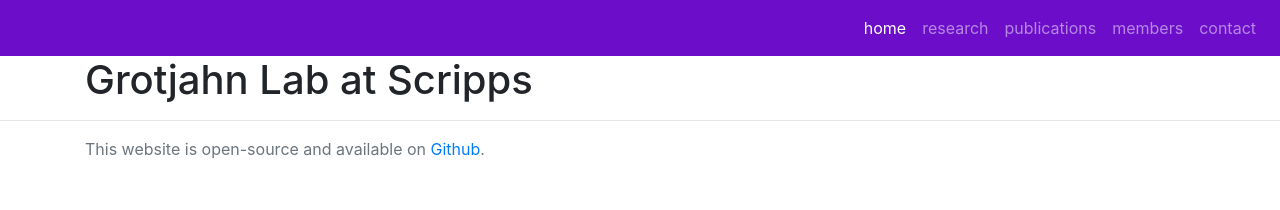
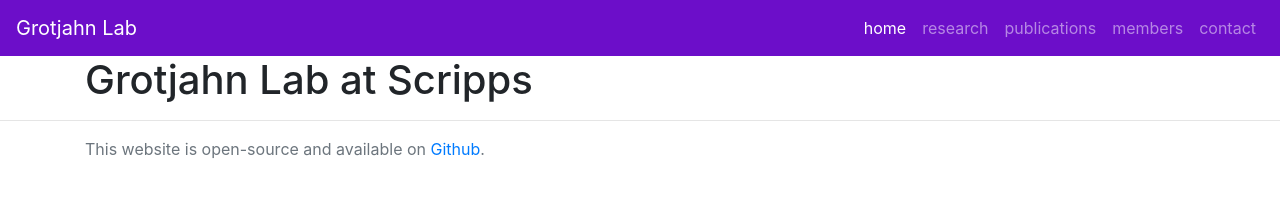
Before and after one commit to GrotjahnLab/GrotjahnLab.github.io, a Jekyll site: the page built from index.md, in a window 1280 px wide. Shown: the top 210 px of the page. Built offline with Jekyll 4.4.1, drawn with Linux system fonts in a browser that asks for light colours; nearby versions of some CDN libraries; comment, search, counter and statistics services are not loaded.

Commit message:
site.title

```diff
--- a/_includes/header.html
+++ b/_includes/header.html
@@ -24,7 +24,7 @@
 
     <!-- Static navbar -->
       <nav class="navbar navbar-expand-md navbar-dark" style="background-color: #6c0ec9;">
-        <a class="navbar-brand" href="/">{{site.name}}</a>
+        <a class="navbar-brand" href="/">{{site.title}}</a>
         <button type="button" class="navbar-toggler" data-toggle="collapse" data-target="#navbarContent" aria-controls="navbarContent" aria-expanded="false" aria-label="Toggle navigation">
           <span class="navbar-toggler-icon"></span>
         </button>
```
